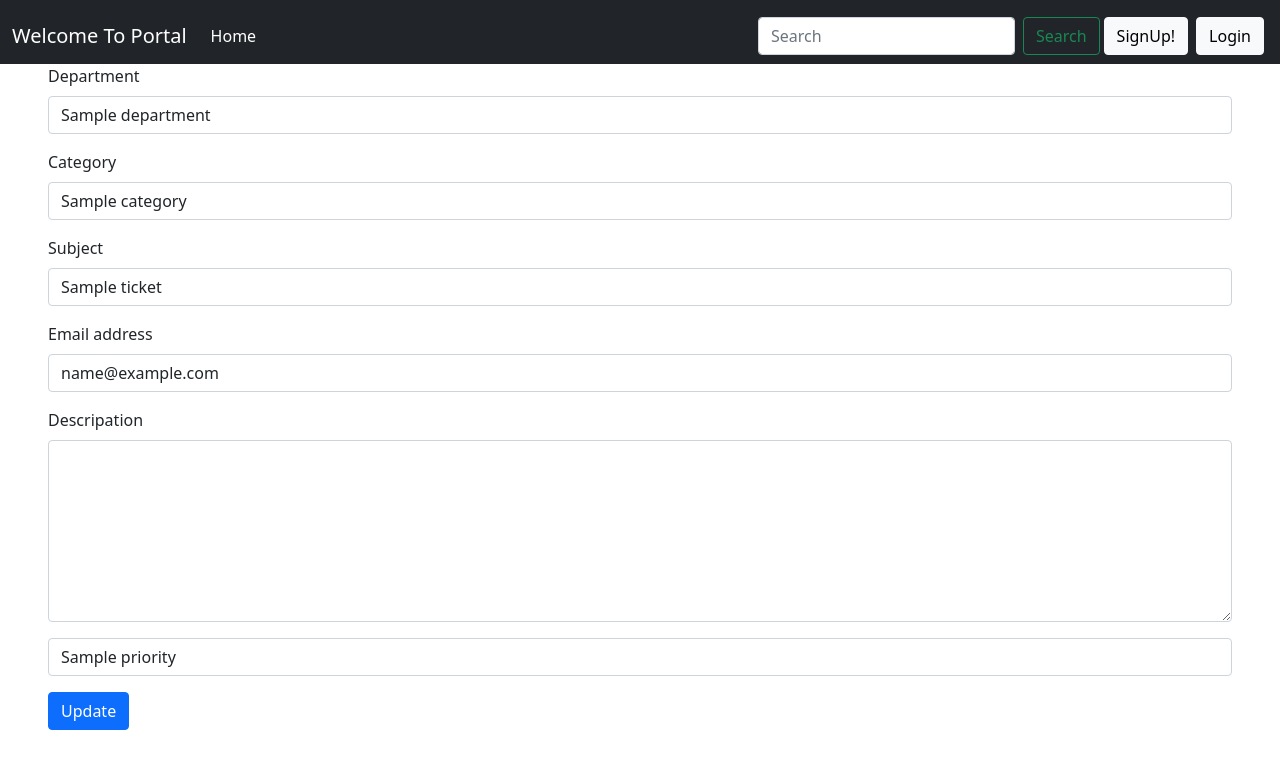
After one commit to avator7/zoho-desk-intreagtion-with-django-app, a Django app: template template/update.html in a window 1280 px wide. The commit adds this page. Shown: the top 769 px of the page. Run offline with Django 4.2, Linux system fonts and the light colour scheme; the template is opened without the code that fills it: most values are stand-ins (such as "Sample title", 1, 10 or a date in 2020).

Commit message:
manage tickets made

```diff
--- a/template/list.html
+++ b/template/list.html
@@ -13,7 +13,7 @@
   <body>
     <nav class="navbar navbar-expand-lg navbar navbar-dark bg-dark">
         <div class="container-fluid mt-2">
-          <a class="navbar-brand" href="/shop">Welcome To Portal</a>
+          <a class="navbar-brand" href="/">Welcome To Portal</a>
           <button class="navbar-toggler" type="button" data-bs-toggle="collapse" data-bs-target="#navbarSupportedContent" aria-controls="navbarSupportedContent" aria-expanded="false" aria-label="Toggle navigation">
             <span class="navbar-toggler-icon"></span>
           </button>
@@ -27,7 +27,7 @@
                 <a class="nav-link active" href="/tickets">Genrate Tickets</a>
               </li>
               <li class="nav-item">
-                <a class="nav-link active" href="/GetTickets">My Tickets</a>
+                <a class="nav-link active" href="/GetTickets">Manage Tickets</a>
               </li>
               {% else %}
               {% endif %}
@@ -61,7 +61,7 @@
     </nav>
 
     {% for i in tickets %}
-    <div class="d-flex p-2">{{forloop.counter}} {{i.subject}}</div>
+    <div class="d-flex p-2 mx-1">{{forloop.counter}} <a class="mx-2" href="{% url 'update' forloop.counter %}">{{i.subject}}</a><a class="mx-2" href="{% url 'DeleteTickets' i.id %}">Delete</a></div>
     {% endfor %}
 
 
--- a/template/login.html
+++ b/template/login.html
@@ -13,7 +13,7 @@
   <body>
     <nav class="navbar navbar-expand-lg navbar navbar-dark bg-dark">
         <div class="container-fluid mt-2">
-          <a class="navbar-brand" href="/shop">Welcome To Portal</a>
+          <a class="navbar-brand" href="/">Welcome To Portal</a>
           <button class="navbar-toggler" type="button" data-bs-toggle="collapse" data-bs-target="#navbarSupportedContent" aria-controls="navbarSupportedContent" aria-expanded="false" aria-label="Toggle navigation">
             <span class="navbar-toggler-icon"></span>
           </button>
@@ -27,7 +27,7 @@
                 <a class="nav-link active" href="/tickets">Genrate Tickets</a>
               </li>
               <li class="nav-item">
-                <a class="nav-link active" href="/GetTickets">My Tickets</a>
+                <a class="nav-link active" href="/GetTickets">Manage Tickets</a>
               </li>
               {% else %}
               {% endif %}
--- a/template/tickets.html
+++ b/template/tickets.html
@@ -13,7 +13,7 @@
   <body>
     <nav class="navbar navbar-expand-lg navbar navbar-dark bg-dark">
         <div class="container-fluid mt-2">
-          <a class="navbar-brand" href="/shop">Welcome To Portal</a>
+          <a class="navbar-brand" href="/">Welcome To Portal</a>
           <button class="navbar-toggler" type="button" data-bs-toggle="collapse" data-bs-target="#navbarSupportedContent" aria-controls="navbarSupportedContent" aria-expanded="false" aria-label="Toggle navigation">
             <span class="navbar-toggler-icon"></span>
           </button>
@@ -27,7 +27,7 @@
                 <a class="nav-link active" href="/tickets">Genrate Tickets</a>
               </li>
               <li class="nav-item">
-                <a class="nav-link active" href="/GetTickets">My Tickets</a>
+                <a class="nav-link active" href="/GetTickets">Manage Tickets</a>
               </li>
               {% else %}
               {% endif %}
--- /dev/null
+++ b/template/update.html
@@ -0,0 +1,121 @@
+<!doctype html>
+<html lang="en">
+  <head>
+    <!-- Required meta tags -->
+    <meta charset="utf-8">
+    <meta name="viewport" content="width=device-width, initial-scale=1">
+
+    <!-- Bootstrap CSS -->
+    <link href="https://cdn.jsdelivr.net/npm/bootstrap@5.1.0/dist/css/bootstrap.min.css" rel="stylesheet" integrity="sha384-KyZXEAg3QhqLMpG8r+8fhAXLRk2vvoC2f3B09zVXn8CA5QIVfZOJ3BCsw2P0p/We" crossorigin="anonymous">
+
+    <title>ZOHO</title>
+  </head>
+  <body>
+    <nav class="navbar navbar-expand-lg navbar navbar-dark bg-dark">
+        <div class="container-fluid mt-2">
+          <a class="navbar-brand" href="/">Welcome To Portal</a>
+          <button class="navbar-toggler" type="button" data-bs-toggle="collapse" data-bs-target="#navbarSupportedContent" aria-controls="navbarSupportedContent" aria-expanded="false" aria-label="Toggle navigation">
+            <span class="navbar-toggler-icon"></span>
+          </button>
+          <div class="collapse navbar-collapse" id="navbarSupportedContent">
+            <ul class="navbar-nav me-auto mb-2 mb-lg-0">
+              <li class="nav-item">
+                <a class="nav-link active" aria-current="page" href="/">Home</a>
+              </li>
+              {% if user.is_authenticated %}
+              <li class="nav-item">
+                <a class="nav-link active" href="/tickets">Genrate Tickets</a>
+              </li>
+              <li class="nav-item">
+                <a class="nav-link active" href="/GetTickets">Manage Tickets</a>
+              </li>
+              {% else %}
+              {% endif %}
+            </ul>
+            <form class="d-flex">
+              <input class="form-control me-2" type="search" placeholder="Search" aria-label="Search">
+              <button class="btn btn-outline-success" type="submit">Search</button>
+              {% if user.is_authenticated %}
+              <li class="navbar-nav nav-item dropdown mr-2 ">
+                <a class="nav-link dropdown-toggle me-2" href="#" id="navbarDropdown" role="button" data-bs-toggle="dropdown" aria-expanded="false">
+                  Welcome {{request.user}}
+                </a>
+                <ul class="dropdown-menu" aria-labelledby="navbarDropdown">
+                  <li><a class="dropdown-item" href="#">Profile</a></li>
+                  <li><hr class="dropdown-divider"></li>
+                  <li><a class="dropdown-item" href="/logout">Logout</a></li>
+                </ul>
+
+                {% else %}
+                <button type="button" class="btn btn-light mx-1" data-bs-toggle="modal" data-bs-target="#signupModal">
+                    SignUp!
+                </button>
+                <button type="button" class="btn btn-light mx-1" data-bs-toggle="modal" data-bs-target="#loginModal">
+                    Login
+                </button>
+                {% endif %}
+
+            </form>
+          </div>
+        </div>
+    </nav>
+
+
+
+{% if tickets %}
+
+    <div class="mx-5">
+
+    <form action="/UpdateTickets/{{tickets.id}}" method="POST">
+    {% csrf_token %}
+    <div class="mb-3">
+        <label for="Department" class="form-label">Department</label>
+        <input type="text" class="form-control" value="{{tickets.department.name}}" id="Department" name="Department" required>
+    </div>
+    <div class="mb-3">
+        <label for="Category" class="form-label">Category</label>
+        <input type="text" class="form-control" value="{{tickets.category}}"Category" name="Category"  required>
+    </div>
+    <div class="mb-3">
+        <label for="Subject" class="form-label">Subject</label>
+        <input type="text" class="form-control" value="{{tickets.subject}}" id="Subject" name="Subject" required>
+    </div>
+    <div class="mb-3">
+        <label for="exampleInputEmail1" class="form-label">Email address</label>
+        <input type="email" class="form-control" id="email" value="{{tickets.email}}" name="email" aria-describedby="emailHelp" required>
+    </div>
+    <div class="mb-3">
+        <label class="form-label" for="descripation">Descripation</label>
+        <textarea class="form-control" id="descripation" name="descripation" rows="7"></textarea>
+    </div>
+    <div class="mb-3">
+      <select class="form-control" aria-label="Default select example" value="{{tickets.priority}}" id="Priority" name="Priority" required>
+        <option selected>{{tickets.priority}}</option>
+        <option value="High">High</option>
+        <option value="Low">Low</option>
+        <option value="Medium">Medium</option>
+      </select>
+        {% csrf_token %}
+    </div>
+    <button type="submit" class="btn btn-primary" href="{% url 'UpdateTickets' tickets.id %}">Update</button>
+    </form>
+  </div>
+  {% endif %}
+
+
+
+
+
+
+    <!-- Optional JavaScript; choose one of the two! -->
+
+    <!-- Option 1: Bootstrap Bundle with Popper -->
+    <script src="https://cdn.jsdelivr.net/npm/bootstrap@5.1.0/dist/js/bootstrap.bundle.min.js" integrity="sha384-U1DAWAznBHeqEIlVSCgzq+c9gqGAJn5c/t99JyeKa9xxaYpSvHU5awsuZVVFIhvj" crossorigin="anonymous"></script>
+
+    <!-- Option 2: Separate Popper and Bootstrap JS -->
+    <!--
+    <script src="https://cdn.jsdelivr.net/npm/@popperjs/core@2.9.3/dist/umd/popper.min.js" integrity="sha384-eMNCOe7tC1doHpGoWe/6oMVemdAVTMs2xqW4mwXrXsW0L84Iytr2wi5v2QjrP/xp" crossorigin="anonymous"></script>
+    <script src="https://cdn.jsdelivr.net/npm/bootstrap@5.1.0/dist/js/bootstrap.min.js" integrity="sha384-cn7l7gDp0eyniUwwAZgrzD06kc/tftFf19TOAs2zVinnD/C7E91j9yyk5//jjpt/" crossorigin="anonymous"></script>
+    -->
+  </body>
+</html>
--- a/users/urls.py
+++ b/users/urls.py
@@ -4,10 +4,13 @@ from . import views
 
 urlpatterns = [
     path('', views.home, name='home'),
+    path('UpdateTickets/<ticket_id>', views.UpdateTickets, name="UpdateTickets"),
+    path('DeleteTickets/<ticket_id>', views.DeleteTickets, name="DeleteTickets"),
     path('GetTickets', views.GetTickets, name='GetTickets' ),
     path('sendTickets', views.sendTickets, name='getAlltickets'),
     path('tickets', views.tickets, name='tickets'),
     path('signup', views.handleSignUp, name="handleSignUp"),
     path('login', views.handleLogin, name="handleLogin"),
-    path('logout', views.handleLogout, name="handleLogout")
+    path('logout', views.handleLogout, name="handleLogout"),
+    path('update/<ticket_id>', views.update, name="update")
 ]
```
Also changed, not shown: users/views.py (+54 -3 lines), db.sqlite3.
